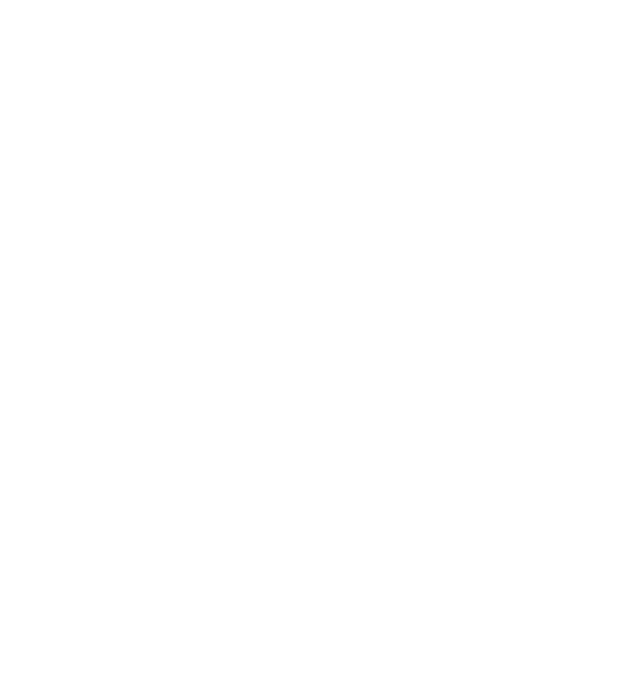
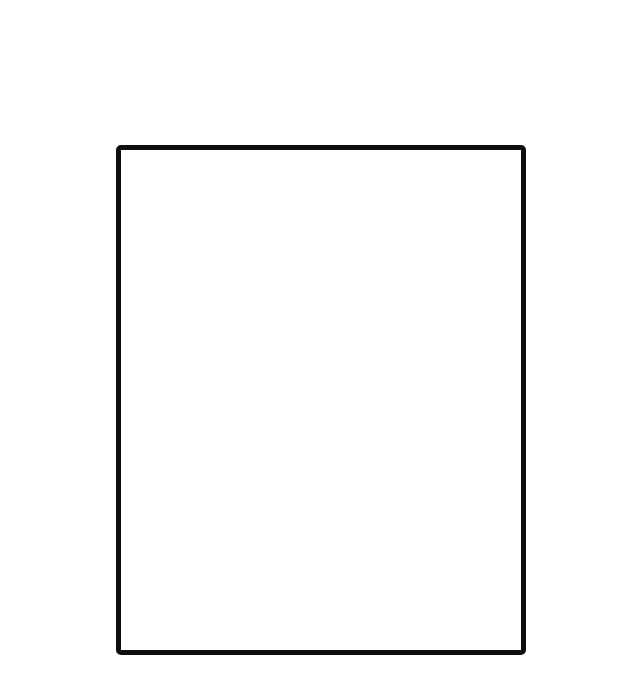
Before and after one commit to l-kaushik/calculator_js, a plain HTML site: page index.html in a window 1280 px wide. Shown: the whole page, without its empty margins (319-959 px from the left). Drawn offline with Linux system fonts and the light colour scheme.

Commit message:
outer structure

```diff
--- a/index.html
+++ b/index.html
@@ -8,6 +8,10 @@
     <script src="script.js" defer></script>
 </head>
 <body>
+    <main id="calc">
+        <div id="container">
 
+        </div>
+    </main>
 </body>
 </html>
--- a/style.css
+++ b/style.css
@@ -0,0 +1,19 @@
+*{
+    margin: 0;
+    padding: 0;
+}
+
+#calc{
+    display: grid;
+    justify-content: center;
+    align-items: center;
+    height: 100vh;
+    overflow: hidden;
+}
+
+#container{
+    width: 400px;
+    height: 500px;
+    border: 5px solid rgb(14, 14, 14);
+    border-radius: 5px;
+}
```
